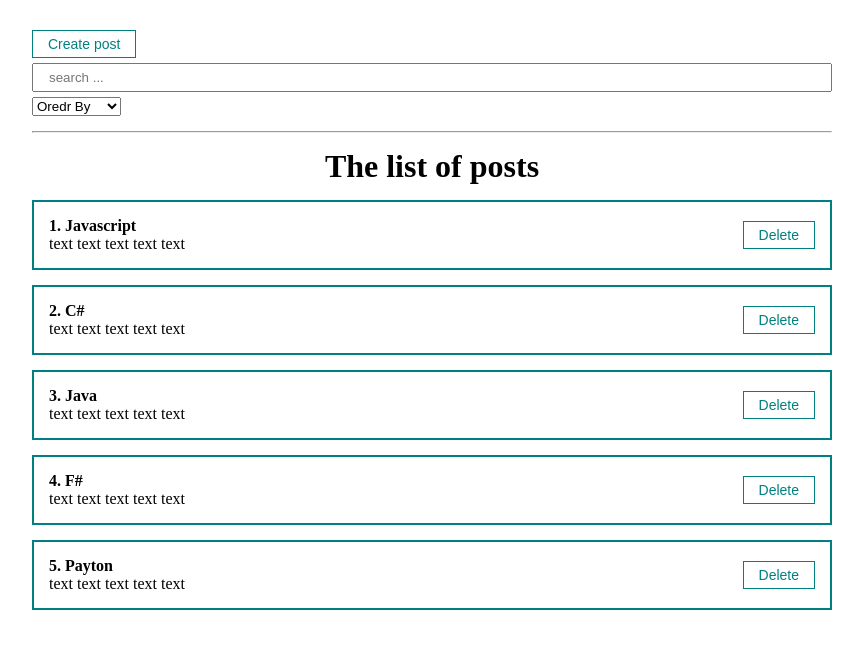
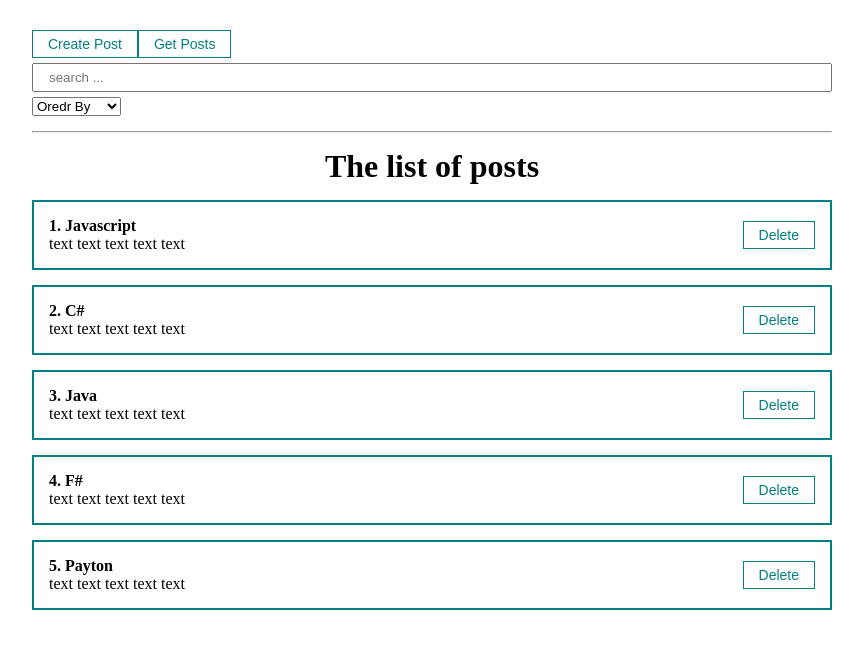
Before and after one commit to mneiter/react-post-app, a React (Create React App) app: page / in a window 1280 px wide. Shown: the top 648 px of the page, without its empty margins (208-1071 px from the left). Built offline with nearby package versions, Linux system fonts and the light colour scheme.

Commit message:
create a button get posts

```diff
--- a/src/App.jsx
+++ b/src/App.jsx
@@ -1,3 +1,4 @@
+import axios from 'axios';
 import React, { useState } from 'react';
 import { v4 as uuidv4 } from 'uuid';
 import PostFilter from './components/Post/PostFilter';
@@ -33,11 +34,17 @@
     setPosts(posts.filter((p) => p.id !== post.id));
   };
 
+  async function fetchPosts() {
+    const response = await axios.get('https://jsonplaceholder.typicode.com/posts');
+    setPosts(response.data);
+  }
+
   return (
     <div className="App">
       <MyButton style={{ marginTop: 30 }} onClick={() => setIsModalVisible(true)}>
-        Create post
+        Create Post
       </MyButton>
+      <MyButton onClick={() => fetchPosts()}>Get Posts</MyButton>
       <MyModal visible={isModalVisible} setVisible={setIsModalVisible}>
         <PostForm createPost={createPost} />
       </MyModal>
```
Also changed, not shown: .eslintrc.json.
